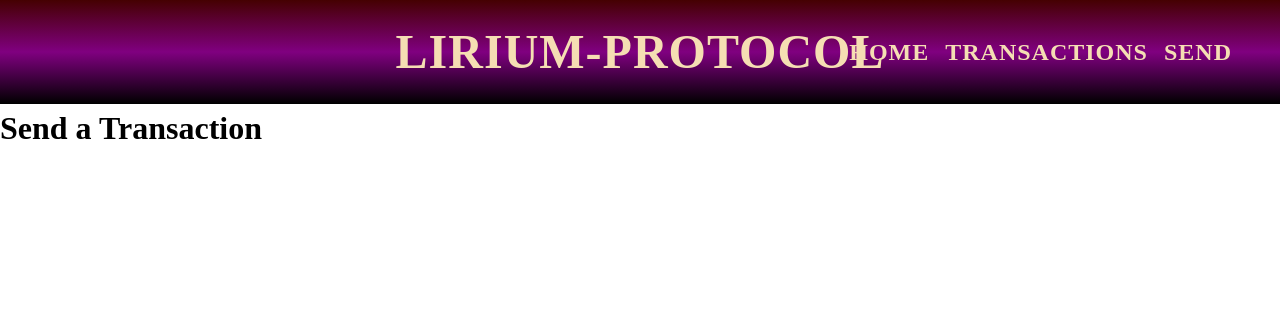
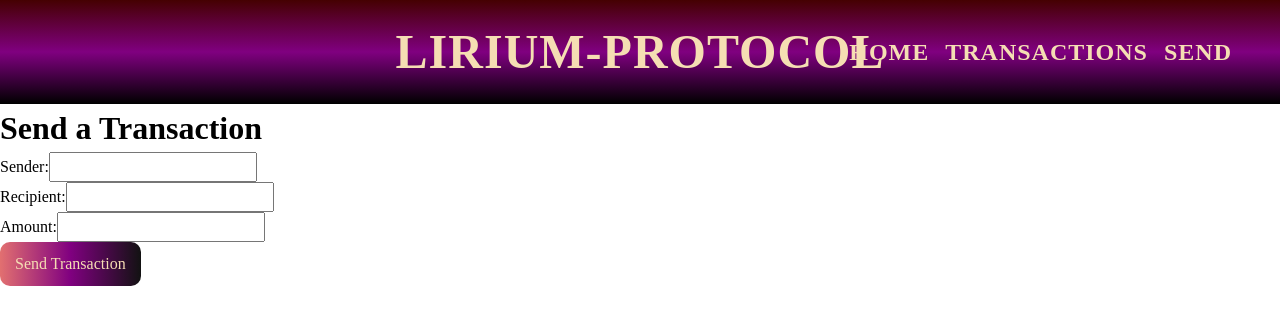
Before and after one commit to Nevto/DarkMatter, a React (Vite) app in the folder Lirium-frontend/: page /sendtransaction in a window 1280 px wide. Shown: the top 324 px of the page. Built offline with nearby package versions, Linux system fonts and the light colour scheme.

Commit message:
added a send transaction http and a send transaction component

```diff
--- a/Lirium-frontend/Router.jsx
+++ b/Lirium-frontend/Router.jsx
@@ -3,7 +3,7 @@ import { NotFound } from './src/components/Notfound';
 import { Homepage } from './src/components/Homepage';
 import RetrieveLiriumBlocks from './src/components/getLiriumBlocks';
 import { Layout } from './src/components/Layout';
-import { SendTransaction } from './src/components/SendTransaction';
+import SendTransaction  from './src/components/SendTransaction';
 
 export const router = createBrowserRouter([
   {
--- a/Lirium-frontend/src/components/SendTransaction.jsx
+++ b/Lirium-frontend/src/components/SendTransaction.jsx
@@ -1,5 +1,44 @@
-import React from 'react';
+import React, { useState } from 'react';
+import { sendTransaction } from '../services/HttpClient';
 
-export const SendTransaction = () => {
-  return <h1>Send a Transaction</h1>;
+const SendTransaction = () => {
+  const [sender, setSender] = useState('');
+  const [recipient, setRecipient] = useState('');
+  const [amount, setAmount] = useState('');
+
+  const handleSubmit = async (e) => {
+    e.preventDefault();
+    try {
+      const response = await sendTransaction(sender, recipient, amount);
+      console.log('Transaction sent:', response);
+      setSender('');
+      setRecipient('');
+      setAmount('');
+    } catch (error) {
+      console.error('Error sending transaction:', error);
+    }
+  };
+
+  return (
+    <div>
+      <h1>Send a Transaction</h1>
+      <form onSubmit={handleSubmit}>
+        <div>
+          <label>Sender:</label>
+          <input type="text" value={sender} onChange={(e) => setSender(e.target.value)} />
+        </div>
+        <div>
+          <label>Recipient:</label>
+          <input type="text" value={recipient} onChange={(e) => setRecipient(e.target.value)} />
+        </div>
+        <div>
+          <label>Amount:</label>
+          <input type="text" value={amount} onChange={(e) => setAmount(e.target.value)} />
+        </div>
+        <button type="submit">Send Transaction</button>
+      </form>
+    </div>
+  );
 };
+
+export default SendTransaction;
--- a/Lirium-frontend/src/services/HttpClient.jsx
+++ b/Lirium-frontend/src/services/HttpClient.jsx
@@ -4,3 +4,14 @@ export const getLiriumBlocks = async () => {
   const response = await axios.get('http://localhost:5001/api/v1/lirium');
   return response.data;
 };
+
+export const sendTransaction = async (sender, recipient, amount) => {
+  const transactionData = {
+    sender: sender,
+    recipient: recipient,
+    amount: amount
+  };
+
+  const response = await axios.post('http://localhost:5001/api/v1/transaction', transactionData);
+  return response.data;
+};
```
